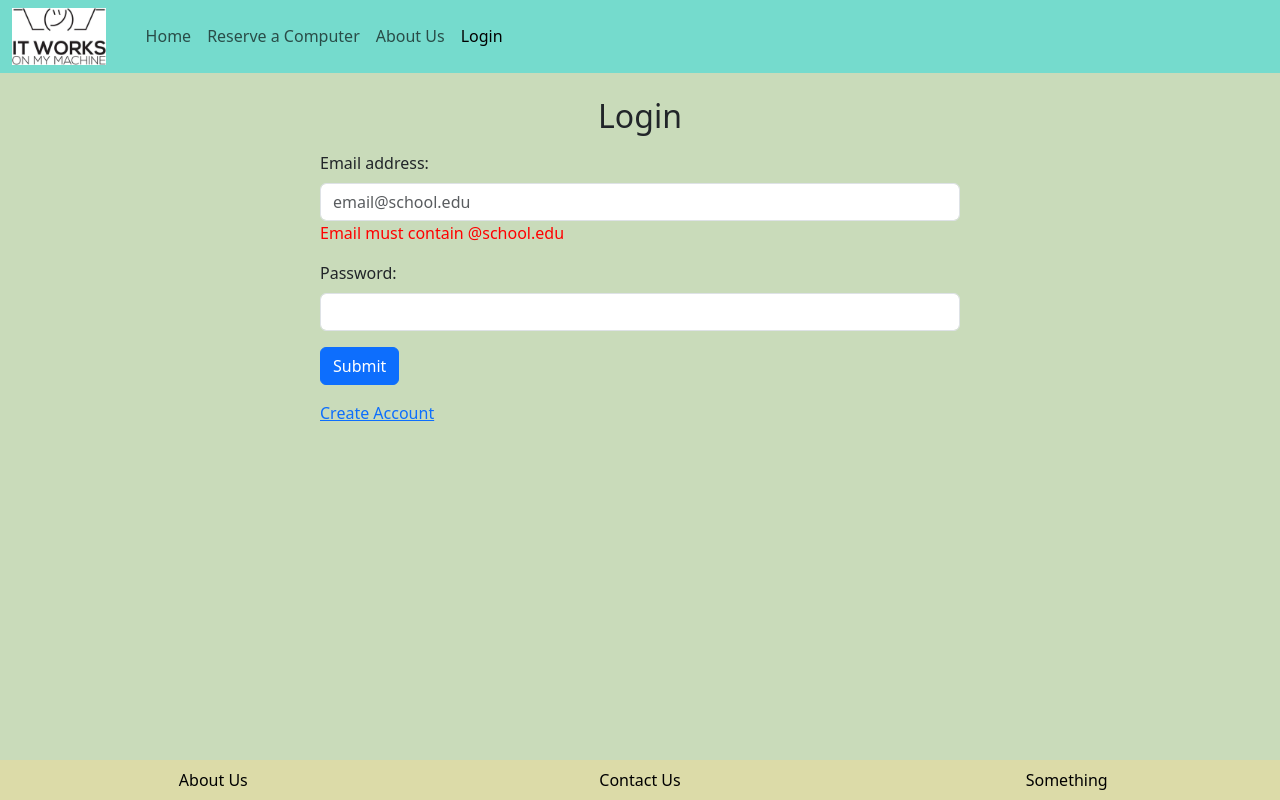
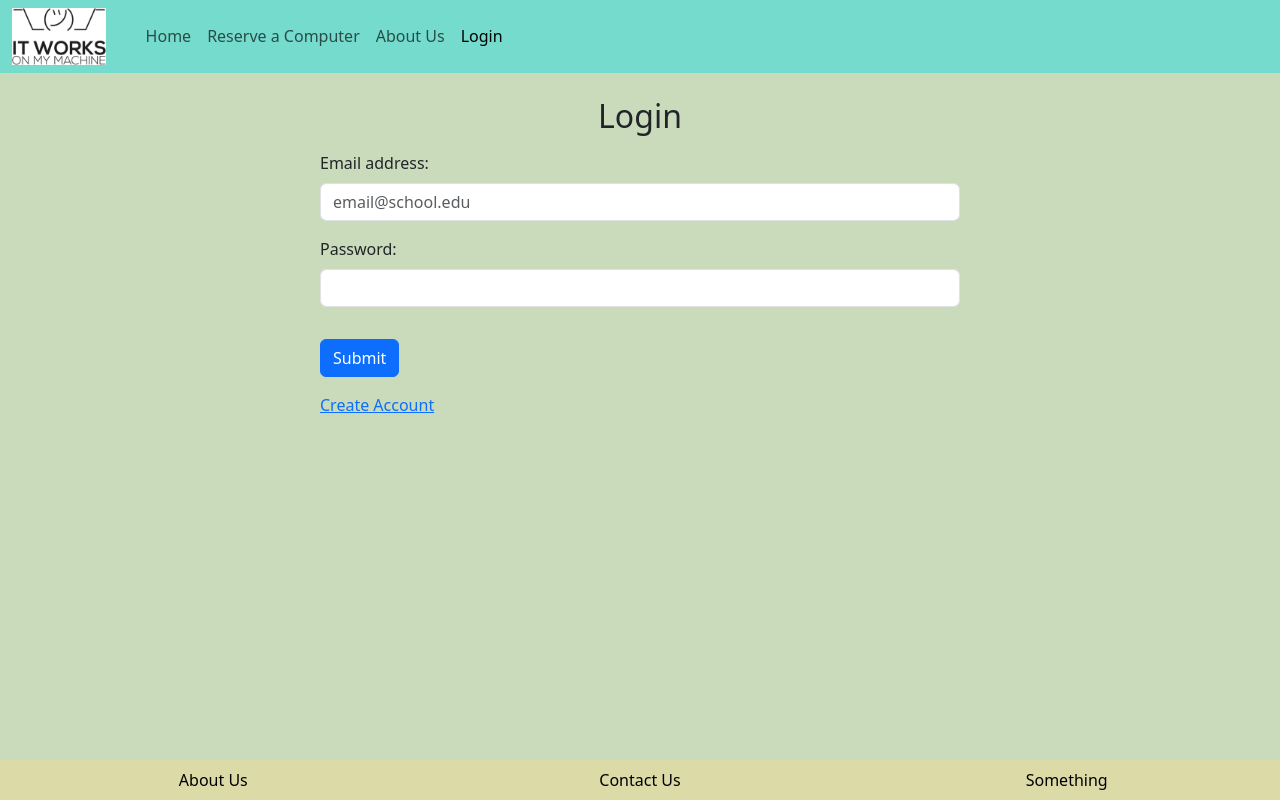
Before and after one commit to GilbertS03/CSC_4990_Capstone, a React (Vite) app in the folder app-frontend/: page /login in a window 1280 px wide. Built offline with nearby package versions, Linux system fonts and the light colour scheme.

Commit message:
Refactored to be more scalable and created validation.js and auth.js for logging in

```diff
--- a/app-frontend/src/App.css
+++ b/app-frontend/src/App.css
@@ -19,5 +19,5 @@ nav{
 }
 .loginPageError{
     color: red;
-    display: none;
+    /* display: none; */
 }
--- a/app-frontend/src/components/login-and-signup-components/EmailField.jsx
+++ b/app-frontend/src/components/login-and-signup-components/EmailField.jsx
@@ -1,36 +1,21 @@
-import { useState, useEffect } from 'react';
-
-function EmailField({ sendDataToLogin }){
-
-    const [ emailInputValue, setEmailInputValue ] = useState('');
-    const [ renderError, setRenderError ] = useState(false);
-
-    useEffect(()=>{
-        if(!emailInputValue.includes('@') || !emailInputValue.includes('.edu') || emailInputValue.charAt(0) === '@')
-            setRenderError(true);
-        else
-            setRenderError(false);
-    }, [emailInputValue])
-
-    const handleEmailChange = (e) => {
-        setEmailInputValue(e.target.value);
-        const data = [e.target.value, renderError ];
-        sendDataToLogin(data);
-
-    }
-    return(
+function EmailField({ value, onChange, error }) {
+    return (
         <div className="mb-3">
             <label className="form-label">Email address:</label>
+
             <input
-            type="email"
-            className="form-control"
-            value={emailInputValue}
-            onChange={handleEmailChange}
-            placeholder='email@school.edu'
-            aria-describedby="emailHelp"/>
-            <span className='loginPageError' style={renderError ? {display: 'block'} : {display: 'none'}}>Email must contain @school.edu</span>
+                className="form-control"
+                value={value}
+                onChange={(e) => onChange(e.target.value)}
+                placeholder="email@school.edu"
+            />
+            {error && (
+                <span className="loginPageError">
+                {error}
+                </span>
+            )}
         </div>
-    )
+    );
 }
 
 export default EmailField;
--- a/app-frontend/src/components/login-and-signup-components/Login.jsx
+++ b/app-frontend/src/components/login-and-signup-components/Login.jsx
@@ -1,70 +1,72 @@
+//functions
 import { useState } from 'react';
-import '../../App.css';
+import { login } from '../../services/api/auth'
+import { validateLogin } from '../../utils/validation';
+//components
 import PasswordField from './PasswordField'
 import EmailField from './EmailField';
 import { NavLink } from 'react-router-dom';
+//CSS
+import '../../App.css';
+
 
 function Login(){
-  const [ emailAddress, setEmailAddress ] = useState('');
-  const [ password, setPassword ] = useState('');
-  const [ emailError, setEmailError ] = useState(false);
-  const [ emptyFieldError, setEmptyInputValue ] = useState(false);
+  const [ form, setForm ] = useState( {
+    emailAddress: '',
+    password: ''
+  });
+  const [ errors, setErrors ] = useState({});
 
-  const handleEmail = (data) => {
-    setEmailAddress(data[0]);
-    setEmailError(data[1]);
-    console.log(data);
+  const handleSubmit = async (event) => {
+    //Prevent refresh
+    event.preventDefault();
+
+    //Validating email and password fields
+    const validationErrors = validateLogin(form)
+
+    //Checks if any keys exist and if it does then no logging in
+    if(Object.keys(validationErrors).length > 0){
+      setErrors(validationErrors);
+      return;
+    }
+
+    try{
+      await login(form.emailAddress, form.password);
+      //redirecting
+    }
+    catch(error){
+      setErrors ({ general: error.message });
+    }
   }
-  const handlePassword = (data) => {setPassword(data);}
 
-  //todo work on the fecth and logging in, need backend endpoint before can complete this.
-  // const handleSubmit = async (e) => {
-  //   e.preventDefault();
-  //   if(emailAddress === '' || password === ''){
-  //     setEmptyInputValue(true);
-  //   }
-  //   else{
-  //     try{
-  //       const response = await fetch(import.meta.env.BASE_ROUTE + ':' + import.meta.env.BASE_ROUTE_PORT + '/token',{
-  //         method: 'POST',
-  //         headers: {
-  //           //This is for fastapi, change when this is figured out
-  //           'Content-Type' : 'application/x-www-form-urlencoded',
-  //         },
-  //         body: new URLSearchParams({
-  //           //Change as needed
-  //           username: emailAddress,
-  //           password: password,
-  //         })
-  //       });
-
-  //       if(!response.ok){
-  //         const errorData = await response.json();
-  //         throw new Error(errorData.detail || 'Login failed');
-  //       }
-
-  //       const data = await response.json();
-  //       localStorage.setItem('token', data.access_token);
-  //       console.log('Login successful');
-
-  //     }
-  //     catch (e){
-  //       console.log(e.message);
-  //     }
-  //   }
-  //   }
+  const handleChange = (field, value) => {
+    setForm( prev => ({
+      ...prev,
+      [field]: value
+    }));
+  };
 
     return (
       <div className='d-flex flex-column align-items-center w-100'>
         <h2 className='mb-3'>Login</h2>
-        <form className='w-50' onSubmit={() => {}}>
-          <EmailField sendDataToLogin={handleEmail} />
-          <PasswordField sendDataToLogin={handlePassword} />
+        <form className='w-50' onSubmit={handleSubmit}>
+          <EmailField
+            value={form.emailAddress}
+            onChange={(value) => handleChange('emailAddress', value)}
+            error={errors.emailAddress}
+          />
+          <PasswordField
+            value={form.password}
+            onChange={(value) => handleChange('password', value)}
+            error={errors.password}
+          />
 
           <button type="submit" className="btn btn-primary mt-3">Submit</button>
-          <div className='loginPageError mt-3'>
-            Email or password incorrect. Try again.
-          </div>
+          {errors.general && (
+            <div className='loginPageError mt-3'>
+              {errors.general}
+            </div>
+          )}
         </form>
         <div className='mt-3 w-50'><NavLink to='/signup' end>Create Account</NavLink></div>
       </div>
--- a/app-frontend/src/components/login-and-signup-components/PasswordField.jsx
+++ b/app-frontend/src/components/login-and-signup-components/PasswordField.jsx
@@ -1,26 +1,23 @@
-import {useState} from 'react'
-function Password({sendDataToLogin}){
+function PasswordField ({ value, onChange, error }) {
+    return(
+        <div className='mb-3'>
+            <label className='form-label'>Password:</label>
 
-    const handlePasswordChange = (e) => {
-        setPasswordInputValue(e.target.value);
-        sendDataToLogin(e.target.value);
-    }
+            <input
+                type='password'
+                value={value}
+                onChange={(e) => onChange(e.target.value)}
+                onPaste={(e) => e.preventDefault()}
+                className='form-control'
+            />
 
-
-    const [ passwordInputValue, setPasswordInputValue ] = useState('');
-
-    return (
-        <div>
-            <label className="form-label">Password:</label>
-            <input
-            type='password'
-            value={passwordInputValue}
-            onChange={handlePasswordChange}
-            className="form-control"
-            onPaste={(e) => e.preventDefault()}
-            onCopy={(e) => e.preventDefault()}/>
+            {error && (
+                <div className='loginPageError'>
+                    {error}
+                </div>
+            )}
         </div>
-    )
+    );
 }
 
-export default Password;
+export default PasswordField;
--- /dev/null
+++ b/app-frontend/src/services/api/auth.js
@@ -0,0 +1,48 @@
+const API_URL = import.meta.env.BASE_ROUTE;
+
+//Login
+export async function login(email, password){
+    const response = await fetch(`${API_URL}/auth/login`, {
+        method: 'POST',
+        headers: {
+            'Content-Type' : 'application/x-www-form-urlencoded',
+        },
+        body: new URLSearchParams({
+            email,
+            password,
+        }),
+    });
+
+    if(!response.ok){
+        const errorData = await response.json().catch(() => null);
+
+        if(response.status === 401){
+            throw new Error("Invalid email or password");
+        }
+
+        throw new Error(errorData?.detail || 'login failed');
+
+    }
+
+    const data = await response.json();
+
+    //Storing the token
+    localStorage.setItem('access_token', data.access_token);
+
+    return data;
+}
+
+//logout
+export function logout(){
+    localStorage.removeItem('access_token');
+}
+
+//get token
+export function getToken() {
+    return localStorage.getItem('access_token');
+}
+
+//check auth
+export function isAuthenticated() {
+    return !!getToken();
+}
--- /dev/null
+++ b/app-frontend/src/utils/validation.js
@@ -0,0 +1,35 @@
+const MIN_CHARS_PW = 10;
+export function validateLogin( { emailAddress, password }) {
+    const errors = {};
+
+    if(!emailAddress?.trim()){
+        errors.emailAddress = 'Email is required';
+    }
+    if(!emailAddress.includes('@') || !emailAddress.endsWith('.com') || emailAddress.charAt(0) === '@'){
+        errors.emailAddress = 'Incorrect email format'
+    }
+    if(!password){
+        errors.password = 'Password is required';
+    }
+
+    console.log(errors)
+    return errors;
+}
+
+export function validateSignUp( { emailAddress, password }) {
+    const errors = {};
+
+    if(!emailAddress?.trim()){
+        errors.email = 'Email is required';
+    }
+    else if(!/\S+@\S+\.\S+/.test(emailAddress)){
+        errors.emailAddress = "Invalid email format"
+    }
+    if(!password){
+        errors.password = 'Password is required';
+    }
+    else if (password.length < MIN_CHARS_PW){
+        errors.password = `Password must be at least ${MIN_CHARS_PW} characters`;
+    }
+
+}
```
